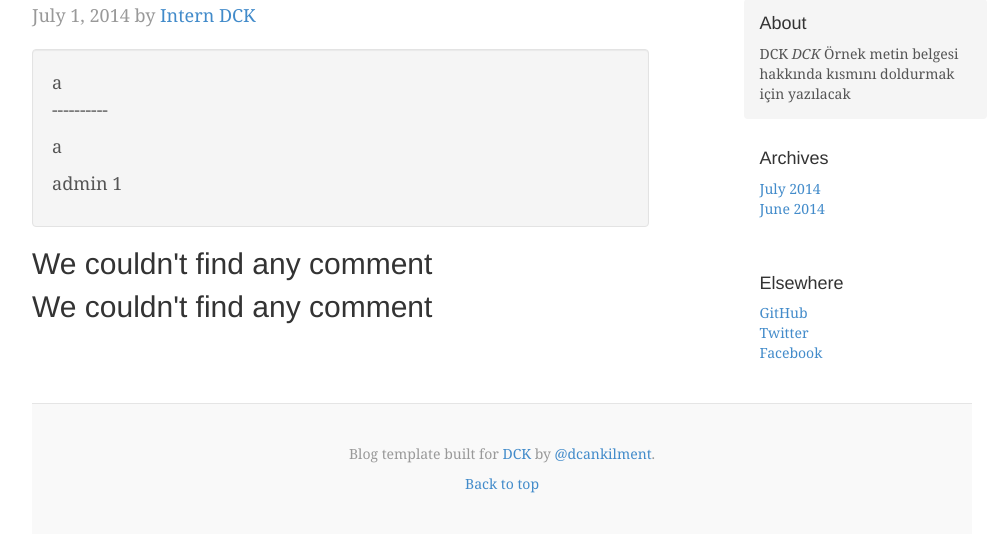
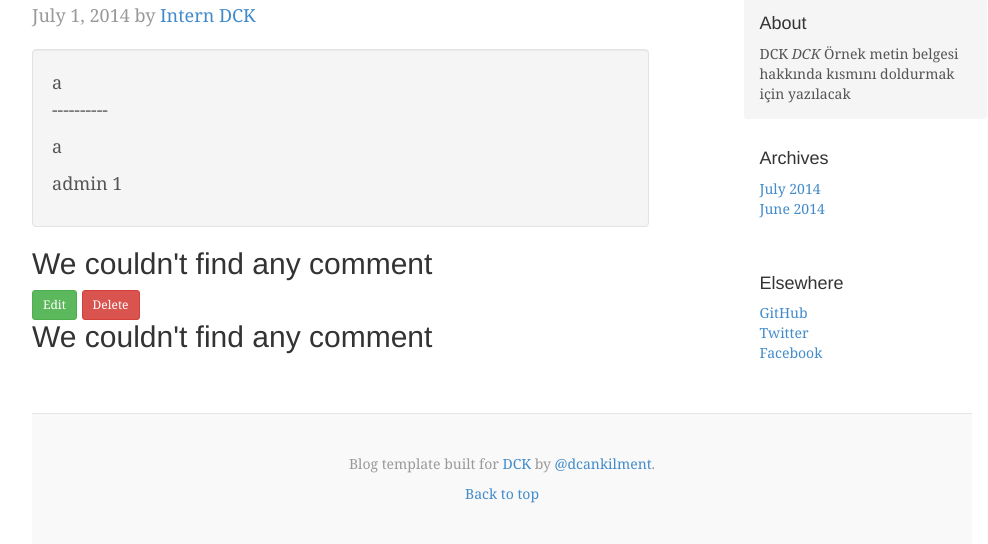
Before and after one commit to dogancankilment/dck-blog, a Django app: page /blog/single_post/1 in a window 1280 px wide. Shown: the part 271-815 px from the top of the page, without its empty margins (138-1126 px from the left). Before the commit the page ends 764 px from the top, so only its background shows below. Run offline with Django 3.2, Linux system fonts and the light colour scheme; data comes from the database, SQL or seed files in the repository; parts of the project's set-up code (start-up, migrations or seed data) failed here and were passed over; some libraries are stand-ins or nearby versions.

Commit message:
corrected urls in template

```diff
--- a/myblog/templates/index/blog_index.html
+++ b/myblog/templates/index/blog_index.html
@@ -21,7 +21,7 @@
                 <p>{{ b.content|truncatechars:300 }} </p>
                 <p>{{ b.which_user }} {{ b.created_at }} {{ b.id }}</p>
 
-                <a href="/single_post/1" >Read More</a>
+                <a href="{% url single_post b.id %}" >Read More</a>
             </div>
 
              <!-- showing comments -->
--- a/myblog/templates/post/single_post.html
+++ b/myblog/templates/post/single_post.html
@@ -22,4 +22,8 @@
                     <h2>We couldn't find any comment</h2>
                 {% endif %}
             {% endblock comment_content %}
+{% block edit %}
+        <a href="{% url edit_post post.id %}"  class="btn btn-sm btn-success">Edit</a>
+        <a href="{% url delete_post post.id %}"  class="btn btn-sm btn-danger">Delete</a>
+{% endblock edit %}
 {% endblock post_content %}
```
